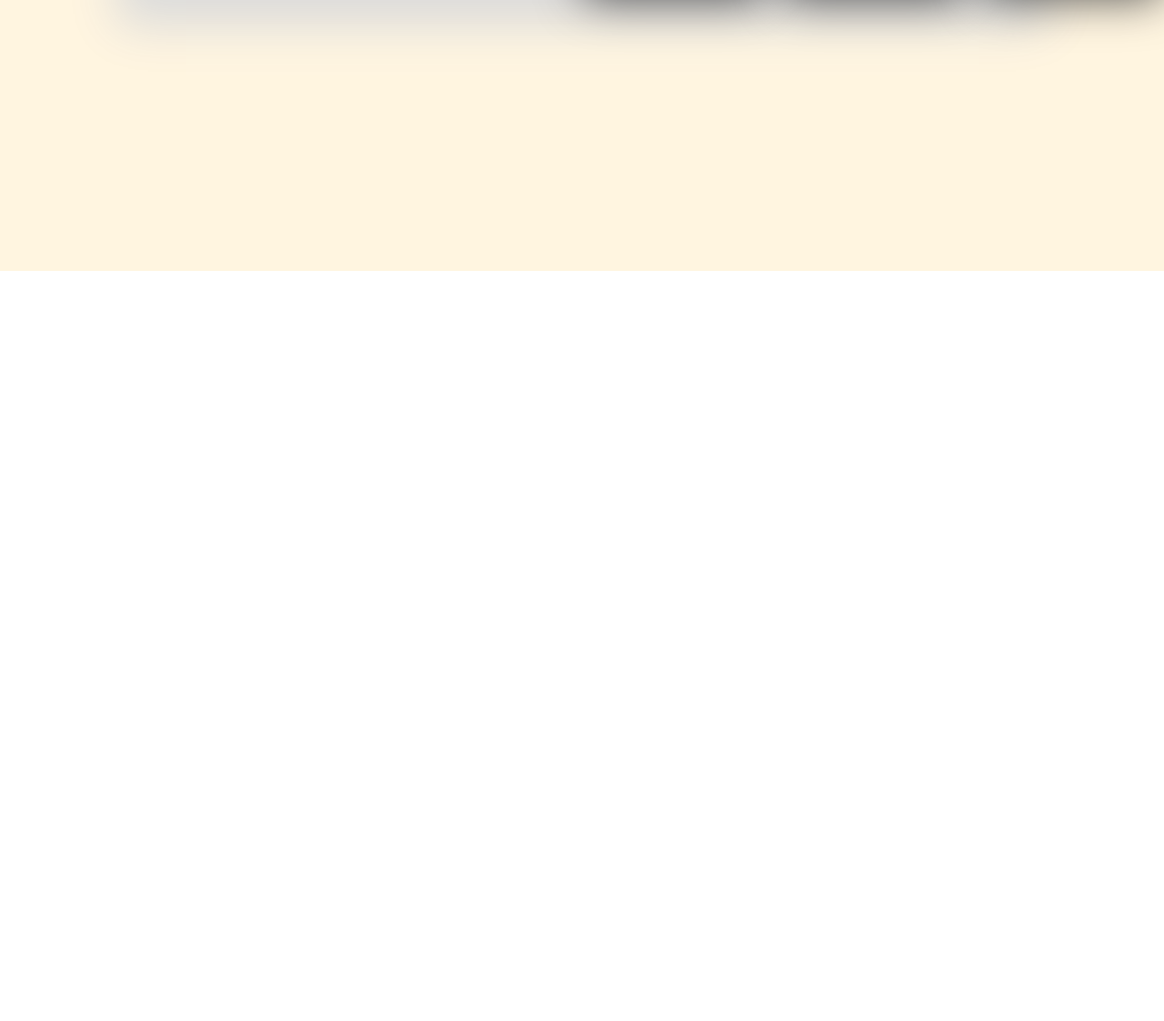
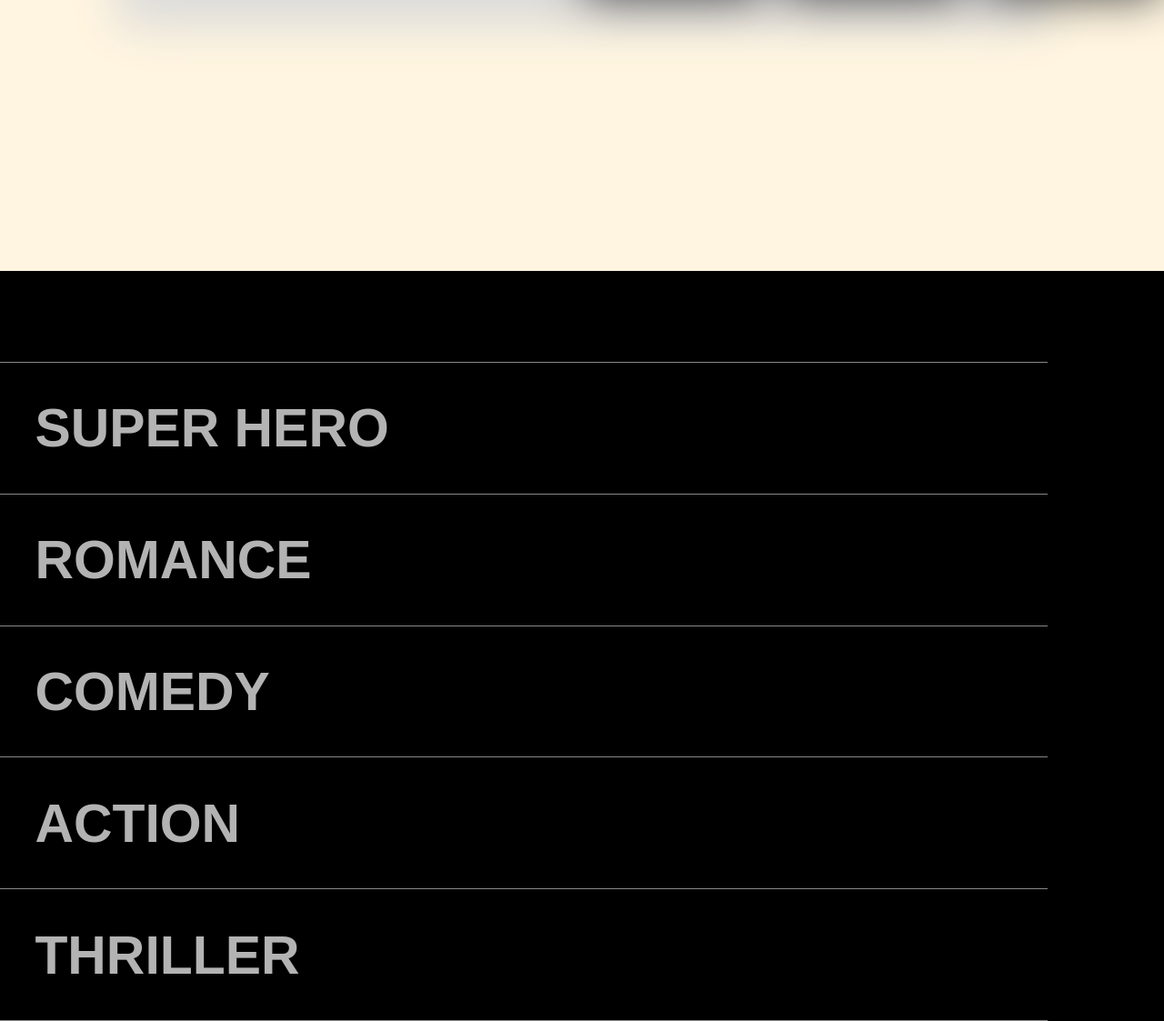
Before and after one commit to saikishoreMSK/itsshowtime, a plain HTML site: page index.html in a window 1280 px wide. Shown: the part 1102-2225 px from the top of the page at 91% size. Before the commit the page ends 1400 px from the top, so only its background shows below. Drawn offline with nearby package versions, Linux system fonts and the light colour scheme.

Commit message:
Genres section added but animation is remaining

```diff
--- a/index.html
+++ b/index.html
@@ -82,6 +82,29 @@
                 <button id="next"><i class="fa-solid fa-angle-right"></i></button>
             </div>
         </div>
+
+        <div id="genres">
+            <div class="elem">
+                <img src="Movies/captain.jpg" alt="">
+                <h1>Super Hero</h1>
+            </div>
+            <div class="elem">
+                <img src="Movies/romance.jpg" alt="">
+                <h1>Romance</h1>
+            </div>
+            <div class="elem">
+                <img src="Movies/comedy.webp" alt="">
+                <h1>Comedy</h1>
+            </div>
+            <div class="elem">
+                <img src="Movies/action.jpg" alt="">
+                <h1>Action</h1>
+            </div>
+            <div class="elem">
+                <img src="Movies/inception.jpg" alt="">
+                <h1>thriller</h1>
+            </div>
+        </div>
     </div>
 
     <script src="script.js"></script>
--- a/script.js
+++ b/script.js
@@ -10,3 +10,10 @@ document.getElementById('prev').onclick = function(){
 function goToTicket() {
     window.location.href = "Ticket/Ticket.html";
 }
+
+// Genres
+document.querySelectorAll(".elem").forEach(function (elem){
+    elem.addEventListener("mousemove",function(details){
+
+    });
+});
--- a/style.css
+++ b/style.css
@@ -187,3 +187,33 @@ html,body {
 .buttons button:hover {
     background-color: #bac383;
 }
+
+
+/* Genres */
+#genres {
+    width: 100%;
+    background-color: black;
+    color: white;
+    padding-right: 10vw;
+    padding-top: 100px;
+}
+.elem {
+    position: relative;
+    width: 100%;
+    padding: 3vw 3vw;
+    border-top: 1px solid #888;
+}
+.elem h1 {
+    text-transform: uppercase;
+    font-size: 4.6vw;
+    opacity: .7;
+}
+.elem:last-child{
+    border-bottom: 1px solid #888;
+}
+.elem img {
+    display: none;
+    position: absolute;
+    z-index: 4;
+    height: 300px;
+}
```
Also changed, not shown: Movies/action.jpg (added), Movies/comedy.webp (added), Movies/inception.jpg (added), Movies/romance.jpg (added), 1 other file.
